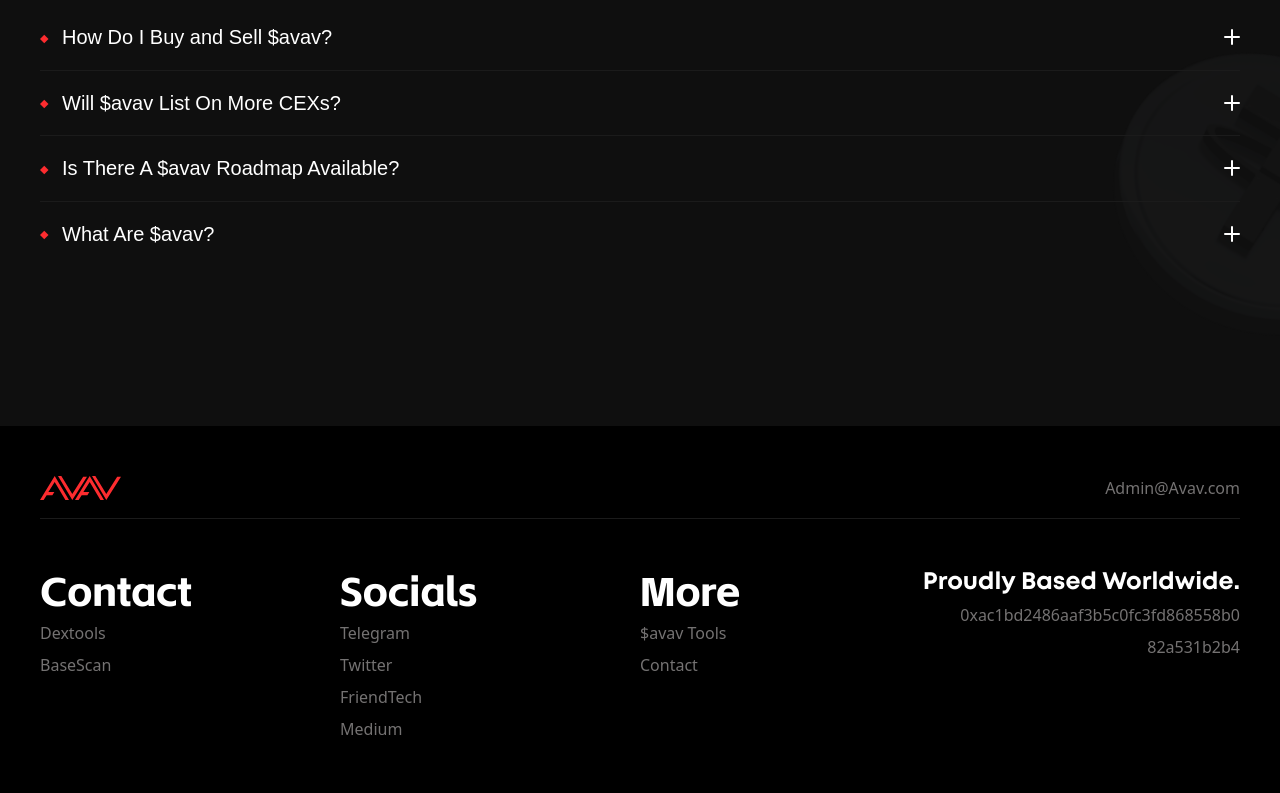
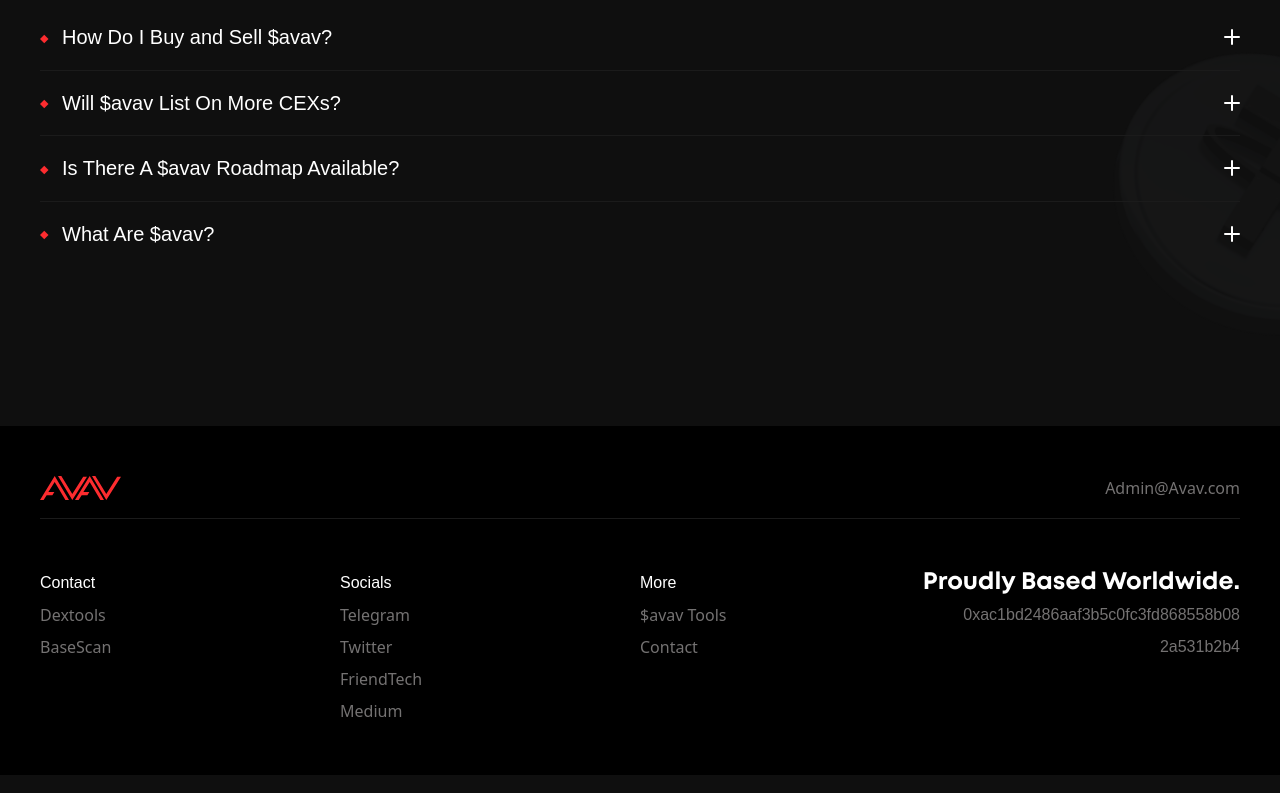
Before and after one commit to vincent-backend/avav-frontend, a Next.js app: page / in a window 1280 px wide. Shown: the part 3915-4708 px from the top of the page. Built offline with nearby package versions, Linux system fonts and the light colour scheme; a web font is replaced by a local one; what tailwind-bootstrap-grid would draw is missing.

Commit message:
Complete, finding issues

```diff
--- a/src/layouts/partials/Footer.js
+++ b/src/layouts/partials/Footer.js
@@ -17,14 +17,14 @@ const Footer = () => {
         <div className="flex flex-col lg:flex-row pb-6 md:py-6">
           <div className="w-full flex flex-col md:flex-row md:py-6">
             <div className="animate mt-8 md:mt-0 w-full leading-8">
-              <h3 className="h5">Contact</h3>
+              <h6>Contact</h6>
               <div className="flex flex-col">
                 <a href="">Dextools</a>
                 <a href="">BaseScan</a>
               </div>
             </div>
             <div className="animate mt-8 md:mt-0 w-full leading-8">
-              <h3 className="h5">Socials</h3>
+              <h6>Socials</h6>
               <div className="flex flex-col">
                 <a href="">Telegram</a>
                 <a href="">Twitter</a>
@@ -35,7 +35,7 @@ const Footer = () => {
           </div>
           <div className="w-full flex flex-col md:flex-row md:py-6 leading-8">
             <div className="animate mt-8 md:mt-0 w-full">
-              <h3 className="h5">More</h3>
+              <h6>More</h6>
               <div className="flex flex-col">
                 <a href="">$avav Tools</a>
                 <a href="">Contact</a>
@@ -44,7 +44,7 @@ const Footer = () => {
             <div className="animate mt-8 md:mt-0 w-full md:min-w-[350px]">
               <h4 className="font-third text-center lg:text-right">Proudly Based Worldwide.</h4>
               <div className="flex flex-row text-center lg:text-right justify-center lg:justify-end">
-                <h6 className="md:max-w-[283px] break-all">0xac1bd2486aaf3b5c0fc3fd868558b082a531b2b4</h6>
+                <h6 className="md:max-w-[283px] break-all text-text">0xac1bd2486aaf3b5c0fc3fd868558b082a531b2b4</h6>
               </div>
             </div>
           </div>
--- a/src/styles/base.scss
+++ b/src/styles/base.scss
@@ -31,3 +31,7 @@ h4 {
 h5 {
   @apply text-h5 font-primary text-primary;
 }
+
+h6 {
+  @apply text-[16px] font-primary text-primary;
+}
```
